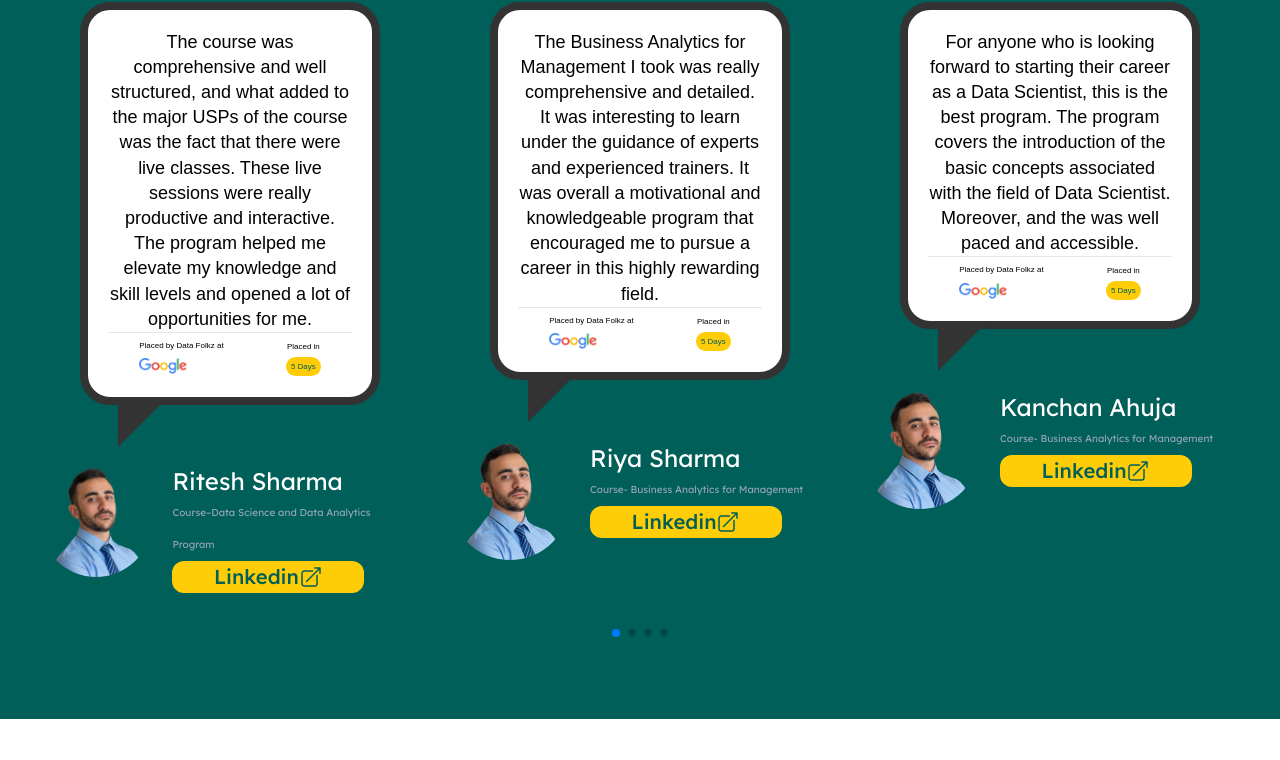
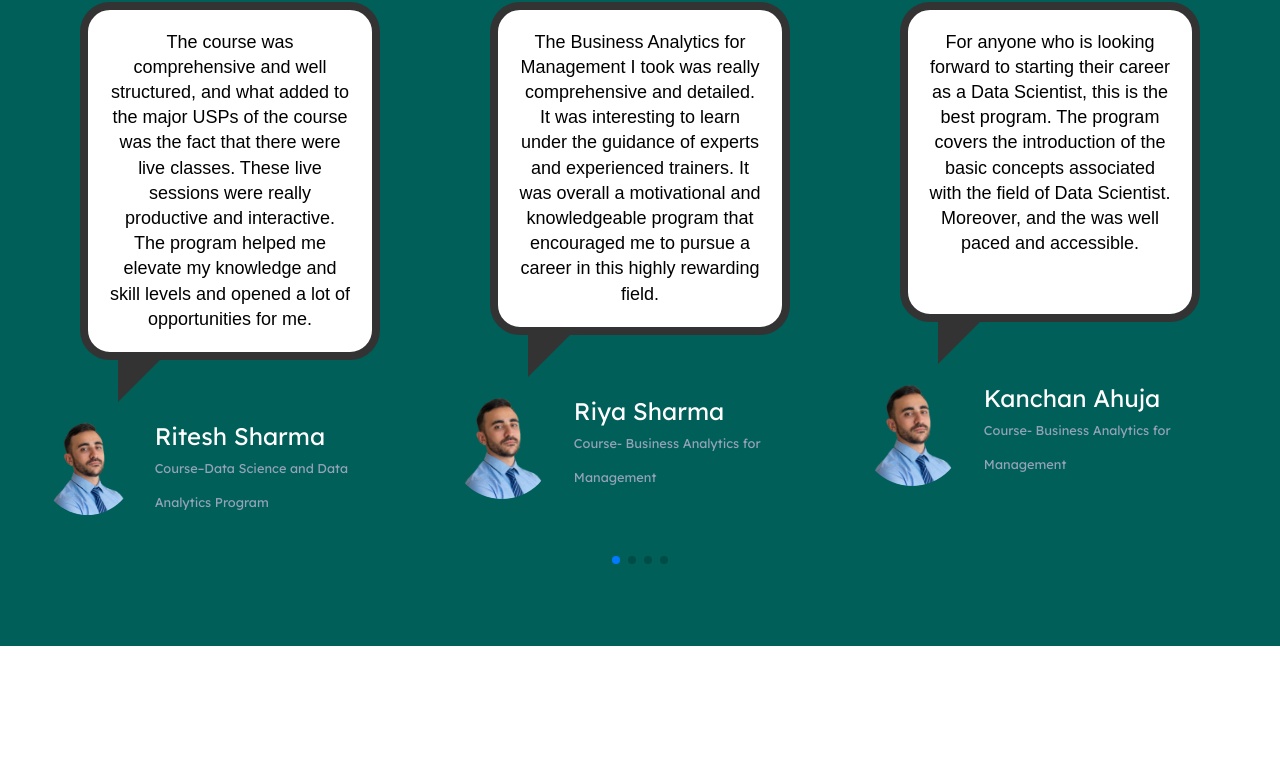
Before and after one commit to mayurkukade/Salaryfy, a React (Vite) app in the folder salaryfy/: page / in a window 1280 px wide. Shown: the part 1629-2389 px from the top of the page. Built offline with nearby package versions, Linux system fonts and the light colour scheme.

Commit message:
Fix - UI fixes

```diff
--- a/salaryfy/src/components/HomeComponent/TestimonalsCards.tsx
+++ b/salaryfy/src/components/HomeComponent/TestimonalsCards.tsx
@@ -6,8 +6,8 @@ const TestimonalsCards = ({testimonals, name, course}) => {
     <div className="container mx-auto mb-9" >
       <div className="bubble speech w-auto min-h-[40vh]"  >
        {testimonals}
-        <hr />
-        <div className="flex justify-around">
+        {/* <hr /> */}
+        {/* <div className="flex justify-around">
           <div className="text-[0.5rem]">
             <span>Placed by Data Folkz at</span>
             <img src={Google} alt="google logo" className="h-[1rem]" />
@@ -19,7 +19,7 @@ const TestimonalsCards = ({testimonals, name, course}) => {
               5 Days
             </span>
           </div>
-        </div>
+        </div> */}
       </div>
 
       <div className="flex content-center  ">
@@ -31,10 +31,10 @@ const TestimonalsCards = ({testimonals, name, course}) => {
 
         <div className="flex-col  self-center p-5 leading-8 ">
           <p className="text-white font-Lexend text-[24px]">{name}</p>
-          <span className="text-slate-400 ">
+          <span className="text-slate-400 text-[0.8rem]">
            {course}{" "}
           </span>
-          <div className="flex bg-yellow text-darkGreen  w-[12rem] h-auto rounded-xl  justify-center items-center relative">
+          {/* <div className="flex bg-yellow text-darkGreen  w-[12rem] h-auto rounded-xl  justify-center items-center relative">
             <button className="  text-[20.247px] font-medium ">Linkedin</button>
             <svg
               xmlns="http://www.w3.org/2000/svg"
@@ -50,7 +50,7 @@ const TestimonalsCards = ({testimonals, name, course}) => {
                 d="M13.5 6H5.25A2.25 2.25 0 003 8.25v10.5A2.25 2.25 0 005.25 21h10.5A2.25 2.25 0 0018 18.75V10.5m-10.5 6L21 3m0 0h-5.25M21 3v5.25"
               />
             </svg>
-          </div>
+          </div> */}
         </div>
       </div>
     </div>
--- a/salaryfy/src/modules/questionnaire/pages/personal-details.page.tsx
+++ b/salaryfy/src/modules/questionnaire/pages/personal-details.page.tsx
@@ -25,7 +25,7 @@ import {
   resSteptwoSelector,
 } from "../../../features/reducers/main-steps-counter/main-steps-counter.reducer";
 
-import {  useSelector } from "react-redux";
+import { useSelector } from "react-redux";
 import { RootState } from "../../../store/app.store";
 import { registerFormQuestionnaire } from "../../../features/reducers/questionnaire-register-form/questionnaire-register-form.slice";
 
@@ -371,7 +371,7 @@ const ComfirmPassword: React.FC<ComfirmPassword> = (props) => {
   return (
     <div className="flex flex-col flex-grow text-[#005F59] font-semibold text-[1.8em] md:max-w-[45%]">
       <div>Confirm Password</div>
-      <div className="flex w-full items-center" >
+      <div className="flex w-full items-center">
         <div className="flex gap-[1em] relative w-full">
           <input
             type={showPassword ? "text" : "password"}
@@ -390,10 +390,7 @@ const ComfirmPassword: React.FC<ComfirmPassword> = (props) => {
             {showPassword ? <VisibilityIcon /> : <VisibilityOffIcon />}
           </button>
         </div>
-        <div className="ml-1">
-
-        {content}
-        </div>
+        <div className="ml-1">{content}</div>
       </div>
     </div>
   );
@@ -464,9 +461,12 @@ function UploadResumeComponent() {
     style={{
       boxShadow: "0 0 5px rgb(0, 0, 0, 0.2)",
       backgroundColor: "white",
+      cursor: "pointer", // Add cursor pointer for click interaction
     }}
+    onClick={() => document.getElementById("resume-upload").click()}
   >
     <div className="mr-[0.5em]">
+      <label htmlFor="resume-upload">
         <svg
           width="39"
           height="39"
@@ -496,10 +496,18 @@ function UploadResumeComponent() {
             strokeLinejoin="round"
           />
         </svg>
+      </label>
+      <input
+        type="file"
+        id="resume-upload"
+        accept="application/pdf,application/vnd.ms-excel"
+        style={{ display: "none" }}
+      />
     </div>
-        <div>Upload Resume</div>
+    <div>Upload Resume (PDF only)</div>
   </div>
 </div>
+
   );
 }
 
@@ -649,12 +657,12 @@ const PersonalDetails = (): JSX.Element => {
     !date ||
     !matchpassword;
 
-
-console.log(!contentDisabled)
-useEffect(()=>{
-  if(!contentDisabled){
-    console.log('dispatch')
-    dispatch(registerFormQuestionnaire({
+  console.log(!contentDisabled);
+  useEffect(() => {
+    if (!contentDisabled) {
+      console.log("dispatch");
+      dispatch(
+        registerFormQuestionnaire({
           fullName,
           mobile_no,
           email,
@@ -662,11 +670,11 @@ useEffect(()=>{
           role,
           userProfileType,
           date,
-        }))
-        dispatch(resSteptwoSelector(true))
+        })
+      );
+      dispatch(resSteptwoSelector(true));
     }
-
-},[contentDisabled, dispatch, email, fullName, mobile_no, password])
+  }, [contentDisabled, dispatch, email, fullName, mobile_no, password]);
 
   // const regiterDispatchHandler= () =>{
   //   dispatch(registerFormQuestionnaire({
@@ -770,9 +778,8 @@ useEffect(()=>{
     if (contentDisabled) {
       console.log(contentDisabled);
     }
-  },[contentDisabled])
-console.log(contentDisabled)
-
+  }, [contentDisabled]);
+  console.log(contentDisabled);
 
   console.log(validpassword);
   console.log(matchpassword);
```
Lines whose indentation alone changed are shown as unchanged.
